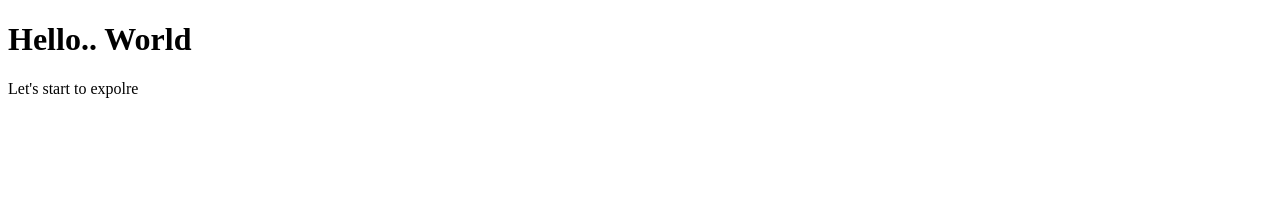
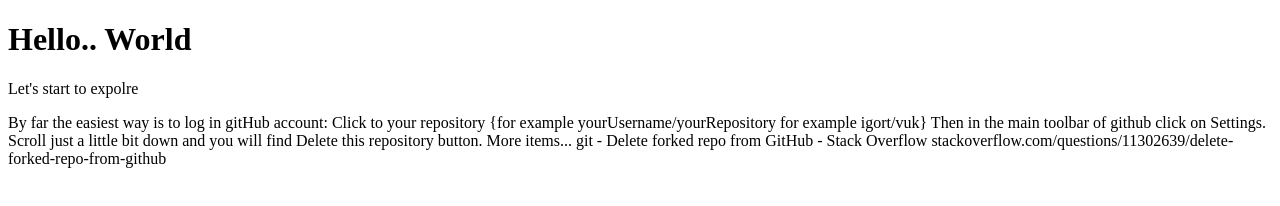
Before and after one commit to pnkj-kmr/hello-world, a plain HTML site: page index.html in a window 1280 px wide. Drawn offline with Linux system fonts and the light colour scheme.

Commit message:
index file updated

```diff
--- a/index.html
+++ b/index.html
@@ -6,5 +6,16 @@
 <body>
 <h1>Hello.. World</h1>
 <p>Let's start to expolre</p>
+<p>
+By far the easiest way is to log in gitHub account:
+
+    Click to your repository {for example yourUsername/yourRepository for example igort/vuk}
+    Then in the main toolbar of github click on Settings.
+    Scroll just a little bit down and you will find Delete this repository button.
+
+More items...
+git - Delete forked repo from GitHub - Stack Overflow
+stackoverflow.com/questions/11302639/delete-forked-repo-from-github
+</p>
 </body>
 </html>
```
